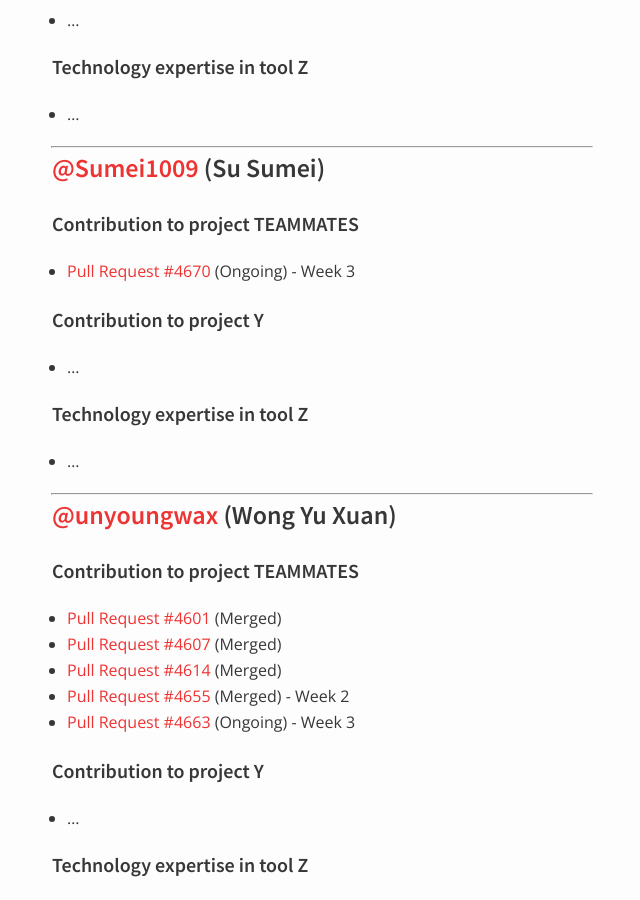
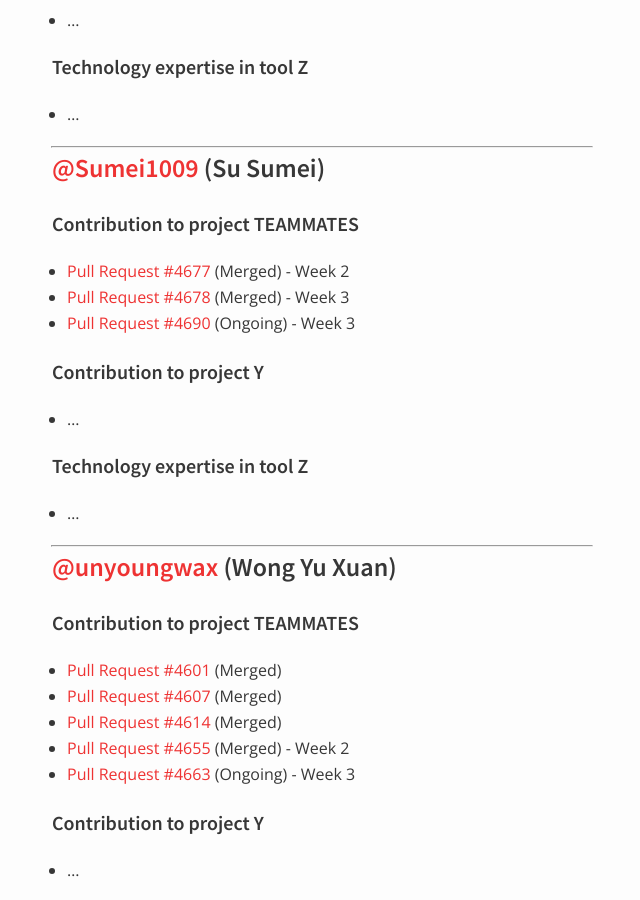
Before and after one commit to nus-oss/cs3281-AY1516S2-website, a Jekyll site: the page built from teams/teammates.md, in a window 1280 px wide and 900 px high, scrolled down 1776 px. Shown: the whole window, without its empty margins (318-958 px from the left). Built offline with Jekyll 4.4.1, drawn with Linux system fonts in a browser that asks for light colours.

Commit message:
update team progress

```diff
--- a/teams/teammates.md
+++ b/teams/teammates.md
@@ -72,7 +72,9 @@
 ### [@Sumei1009](https://github.com/Sumei1009) (Su Sumei)
 
 #### Contribution to project TEAMMATES
- * [Pull Request #4670](https://github.com/TEAMMATES/repo/pull/4670) (Ongoing) - Week 3
+ * [Pull Request #4677](https://github.com/TEAMMATES/repo/pull/4677) (Merged) - Week 2
+ * [Pull Request #4678](https://github.com/TEAMMATES/repo/pull/4678) (Merged) - Week 3
+ * [Pull Request #4690](https://github.com/TEAMMATES/repo/pull/4690) (Ongoing) - Week 3
 
 #### Contribution to project Y
  * ...
```
